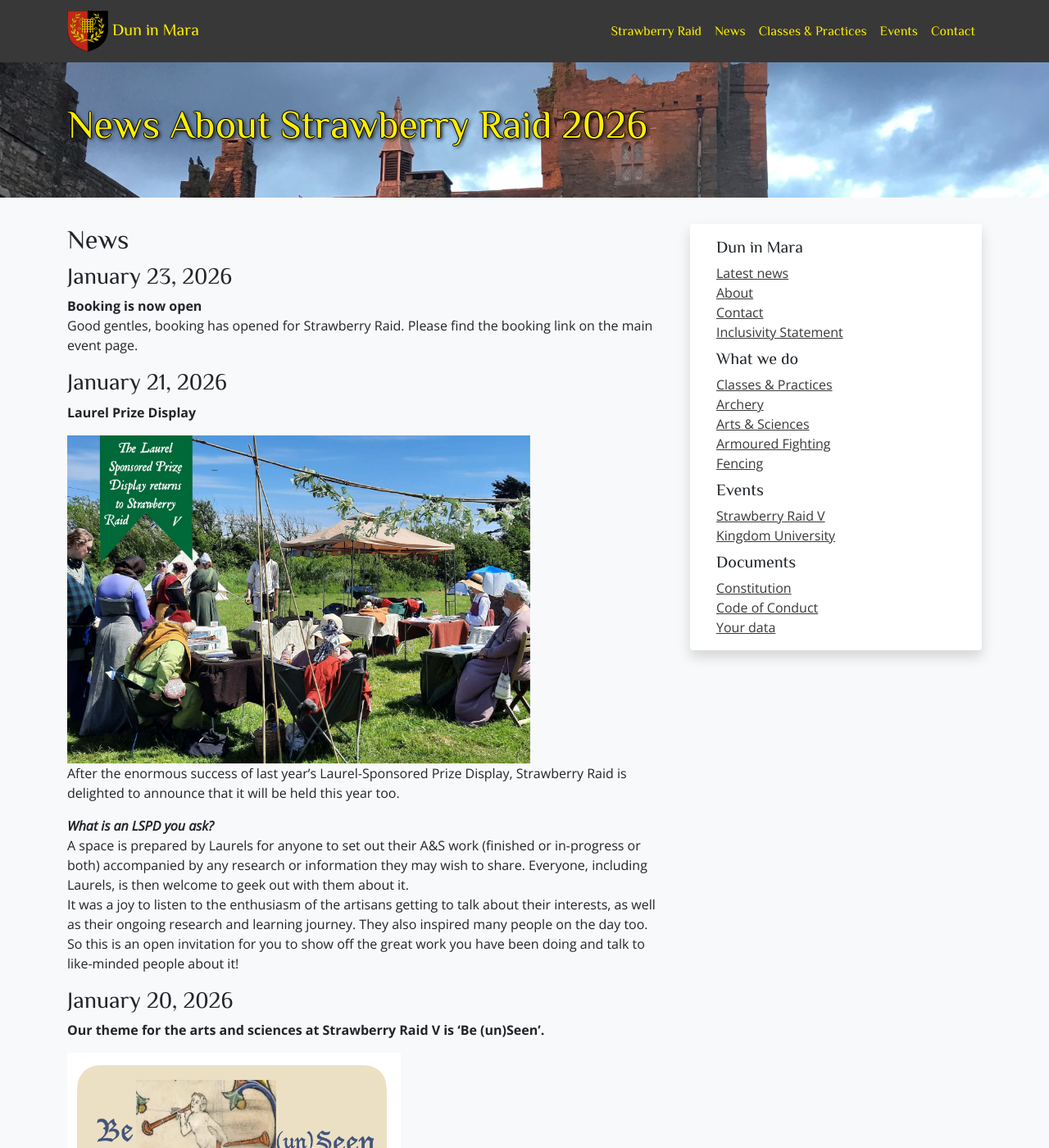
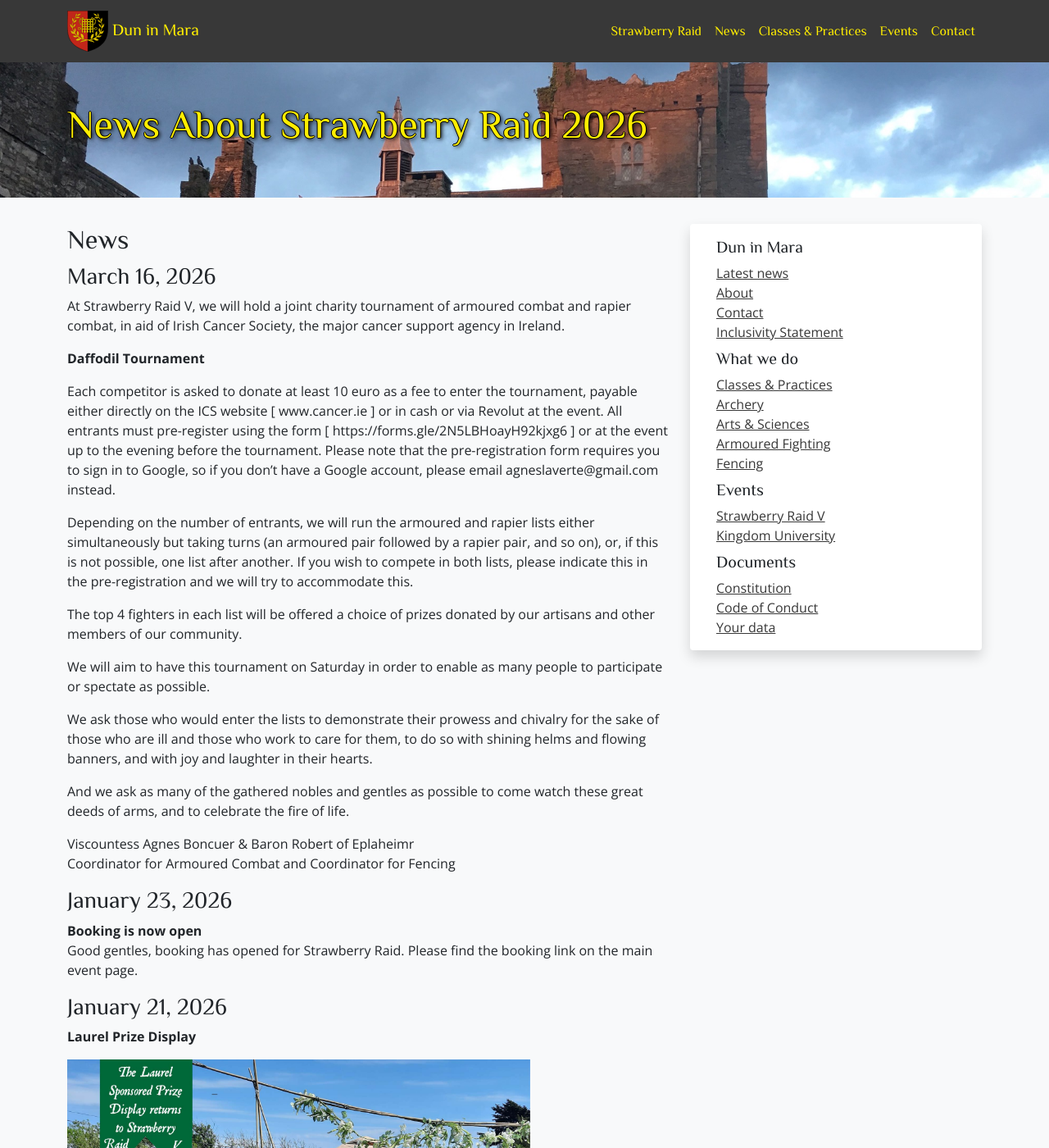
Before and after one commit to drachenwald/dun-in-mara, a Jekyll site: the page built from events/2026/strawberry-raid-v/news.md, in a window 1280 px wide and 1400 px high. Shown: the whole window at 82% size. Built offline with Jekyll 4.4.1, drawn with Linux system fonts in a browser that asks for light colours; comment, search, counter and statistics services are not loaded.

Commit message:
Added daffodil tournament to SR news page

```diff
--- a/events/2026/strawberry-raid-v/news.md
+++ b/events/2026/strawberry-raid-v/news.md
@@ -5,6 +5,27 @@ excerpt: "27 May-1 June 2026. Sigginstown Castle, Co. Wexford, Ireland."
 ---
 
 ## News
+
+### March 16, 2026
+
+At Strawberry Raid V, we will hold a joint charity tournament of armoured combat and rapier combat, in aid of Irish Cancer Society, the major cancer support agency in Ireland.
+
+**Daffodil Tournament**
+
+Each competitor is asked to donate at least 10 euro as a fee to enter the tournament, payable either directly on the ICS website [ www.cancer.ie ] or in cash or via Revolut at the event. All entrants must pre-register using the form [ https://forms.gle/2N5LBHoayH92kjxg6 ] or at the event up to the evening before the tournament. Please note that the pre-registration form requires you to sign in to Google, so if you don't have a Google account, please email agneslaverte@gmail.com instead.
+
+Depending on the number of entrants, we will run the armoured and rapier lists either simultaneously but taking turns (an armoured pair followed by a rapier pair, and so on), or, if this is not possible, one list after another. If you wish to compete in both lists, please indicate this in the pre-registration and we will try to accommodate this.
+
+The top 4 fighters in each list will be offered a choice of prizes donated by our artisans and other members of our community.
+
+We will aim to have this tournament on Saturday in order to enable as many people to participate or spectate as possible.
+
+We ask those who would enter the lists to demonstrate their prowess and chivalry for the sake of those who are ill and those who work to care for them, to do so with shining helms and flowing banners, and with joy and laughter in their hearts.
+
+And we ask as many of the gathered nobles and gentles as possible to come watch these great deeds of arms, and to celebrate the fire of life.
+
+Viscountess Agnes Boncuer & Baron Robert of Eplaheimr
+Coordinator for Armoured Combat and Coordinator for Fencing
 
 ### January 23, 2026
 **Booking is now open**
```
